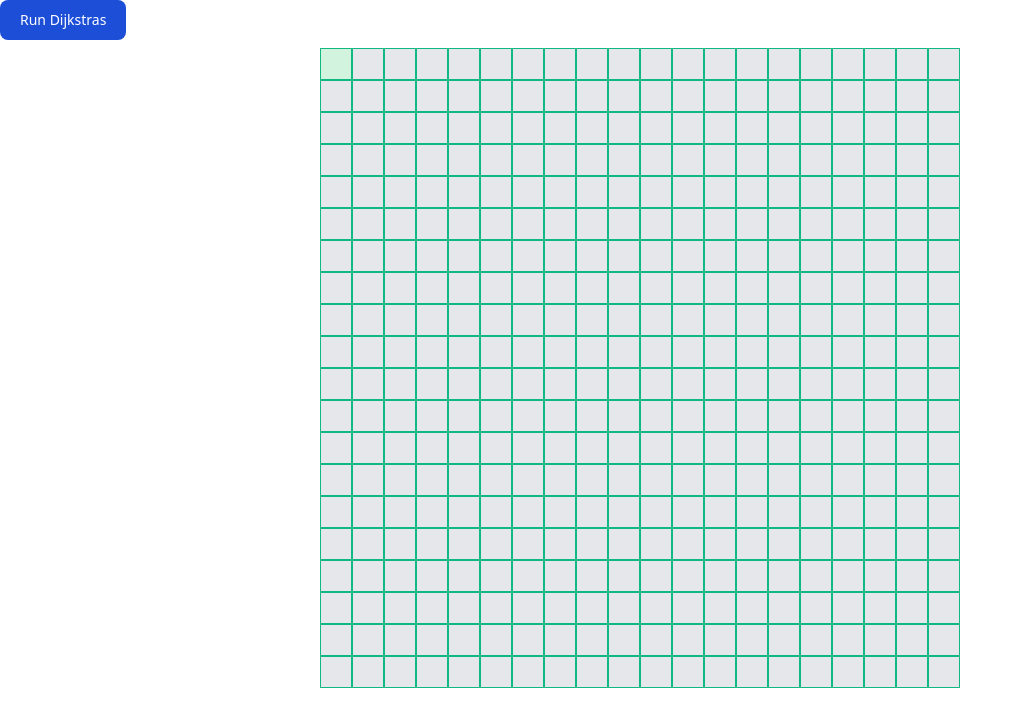
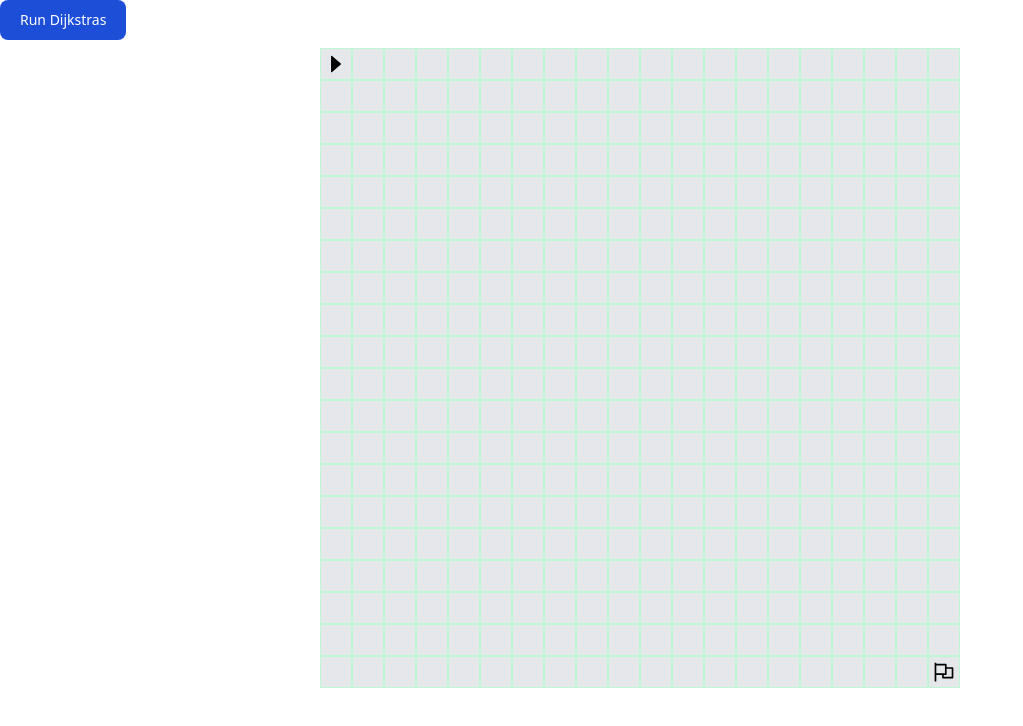
Before and after one commit to wilhelmrauston/pathfinding-project, a React (Create React App) app: page / in a window 1280 px wide. Shown: the top 726 px of the page, without its empty margins (0-1023 px from the left). Built offline with nearby package versions, Linux system fonts and the light colour scheme.

Commit message:
node animation, styling

```diff
--- a/package.json
+++ b/package.json
@@ -8,7 +8,9 @@
     "@testing-library/user-event": "^13.5.0",
     "react": "^18.2.0",
     "react-dom": "^18.2.0",
+    "react-icons": "^4.10.1",
     "react-scripts": "5.0.1",
+    "tailwindcss-animated": "^1.0.1",
     "web-vitals": "^2.1.4"
   },
   "scripts": {
@@ -26,7 +28,6 @@
       "jsx-a11y/anchor-is-valid": "off"
     }
   },
-
   "browserslist": {
     "production": [
       ">0.2%",
--- a/src/App.jsx
+++ b/src/App.jsx
@@ -1,5 +1,5 @@
 import PathfindingViz from './pages/PathfindingViz';
-
+import './styles/tailwind.css';
 
 function App() {
   return (
--- a/src/components/node.jsx
+++ b/src/components/node.jsx
@@ -1,15 +1,47 @@
-function Node({ isStart, isEnd, isWall, row, col, handleMouseDown, handleMouseEnter, handleMouseUp}) {
-  let nodeClass = 'node w-8 h-8 border border-emerald-500 bg-gray-200';
+import React from 'react';
 
-  if (isStart) nodeClass = 'node node-start w-8 h-8 border border-emerald-500 bg-green-500/20';
-  if (isEnd) nodeClass = 'node node-end w-8 h-8 border border-emerald-500 bg-red-500/20';
-  if (isWall) nodeClass = 'node node-wall w-8 h-8 border border-emerald-500 bg-black';
+import { AiOutlineFlag, AiFillCaretRight } from 'react-icons/ai';
+
+function Node({ isStart, isFinish, isWall, row, col, handleMouseDown, handleMouseEnter, handleMouseUp }) {
+  let nodeClass = 'node border border-green-200 bg-gray-200 w-8 h-8 relative';
+
+  if (isStart) {
+    nodeClass += ' node-start';
+    if (isWall) {
+      isWall = false;
+    }
+  }
+  if (isFinish) {
+    nodeClass += ' node-end';
+    if (isWall) {
+      isWall = false;
+    }
+  }
+  if (isWall) nodeClass = ' node-wall bg-black node w-8 h-8 relative';
 
   return (
-    <div id={`node-${row}-${col}`} className={nodeClass}
-        onMouseDown={() => handleMouseDown(row, col)}
-        onMouseEnter={() => handleMouseEnter(row, col)}
-        onMouseUp={handleMouseUp}>
+    <div
+      id={`node-${row}-${col}`}
+      className={nodeClass}
+      onMouseDown={() => handleMouseDown(row, col)}
+      onMouseEnter={() => handleMouseEnter(row, col)}
+      onMouseUp={handleMouseUp}
+      style={{
+        position: 'relative',
+      }}
+    >
+
+      {isStart && (
+        <AiFillCaretRight
+          className="absolute top-1/2 left-1/2 transform -translate-x-1/2 -translate-y-1/2 text-black text-2xl"
+        />
+      )}
+
+      {isFinish && (
+        <AiOutlineFlag
+          className="absolute top-1/2 left-1/2 transform -translate-x-1/2 -translate-y-1/2 text-black text-2xl"
+        />
+      )}
     </div>
   );
 }
--- a/src/pages/PathfindingViz.jsx
+++ b/src/pages/PathfindingViz.jsx
@@ -1,6 +1,7 @@
 import { useState, useEffect } from "react";
 import Node from '../components/node';
 import Dijkstras from "../algorithms/dijkstras";
+import '../styles/tailwind.css'
 
 export default function PathfindingViz() {
     const numRows = 20;
@@ -40,10 +41,17 @@ export default function PathfindingViz() {
             }
             setTimeout(() => {
                 const node = visitedNodesInOrder[i];
-                document.getElementById(`node-${node.row}-${node.col}`).classList.add('bg-blue-200');
+                const nodeElement = document.getElementById(`node-${node.row}-${node.col}`);
+                nodeElement.classList.remove('bg-gray-200');
+                nodeElement.classList.add('bg-blue-200');
+                setTimeout(() => {
+                    nodeElement.classList.add('visitedNode');
+                }, 10);
             }, 10 * i);
         }
     };
+
+
 
     const animateShortestPath = (nodesInShortestPathOrder) => {
         for (let i = 0; i < nodesInShortestPathOrder.length; i++) {
--- a/src/styles/tailwind.css
+++ b/src/styles/tailwind.css
@@ -1,3 +1,41 @@
 @tailwind base;
 @tailwind components;
 @tailwind utilities;
+
+@layer components {
+    .visitedNode {
+            background-position: center;
+            background-repeat: no-repeat;
+            background-size: contain;
+            animation-name: visitedNode;
+            animation-duration: 2.0s;
+            animation-timing-function: ease-out;
+            animation-delay: 0;
+            animation-direction: alternate;
+            animation-iteration-count: 1;
+            animation-fill-mode: forwards;
+            animation-play-state: running;
+    }
+
+    @keyframes visitedNode {
+        0% {
+            transform: scale(.3);
+            background-color: rgba(0, 0, 66, 0.75);
+            border-radius: 100%;
+        }
+
+        50% {
+            background-color: rgba(17, 104, 217, 0.75);
+        }
+
+        75% {
+            transform: scale(1.2);
+            background-color: rgba(0, 217, 159, 0.75);
+        }
+
+        100% {
+            transform: scale(1.0);
+            background-color: rgba(0, 190, 218, 0.75);
+        }
+    }
+}
--- a/tailwind.config.js
+++ b/tailwind.config.js
@@ -1,10 +1,13 @@
 /** @type {import('tailwindcss').Config} */
 module.exports = {
+  purge: ['./src/**/*.html', './src/**/*.js', './src/**/*.jsx', './src/**/*.ts', './src/**/*.tsx', './src/**/*.vue', './src/pages/**/*.js', './src/styles/**/*.css'],
+
   content: [
     "./src/**/*.{js,jsx}",
   ],
   theme: {
     extend: {},
   },
-  plugins: [],
+  plugins: [
+  ],
 }
```
Also changed, not shown: 1 other file (tests, documents, lock files or other folders).
